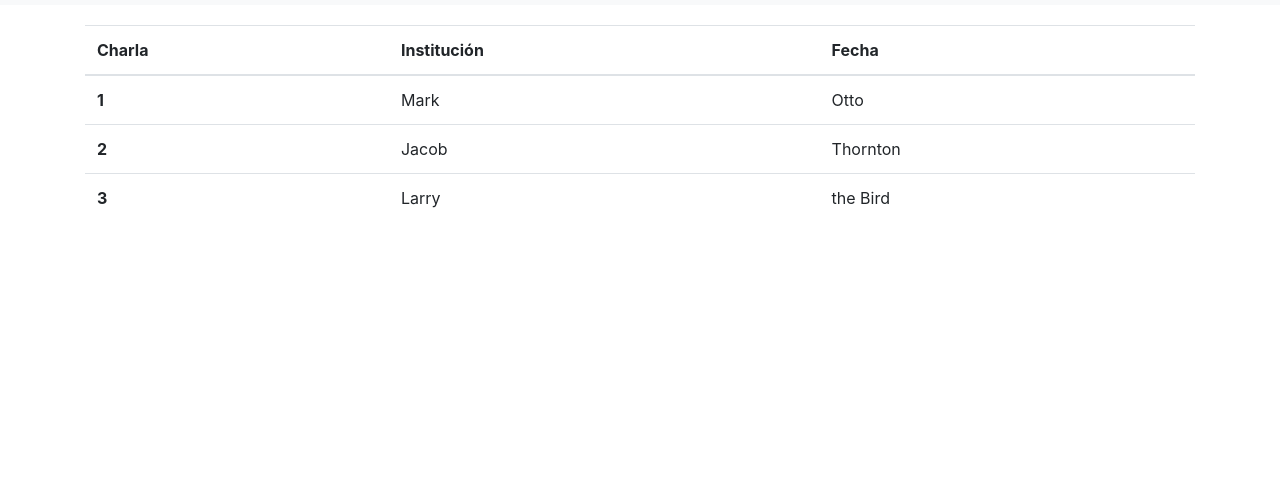
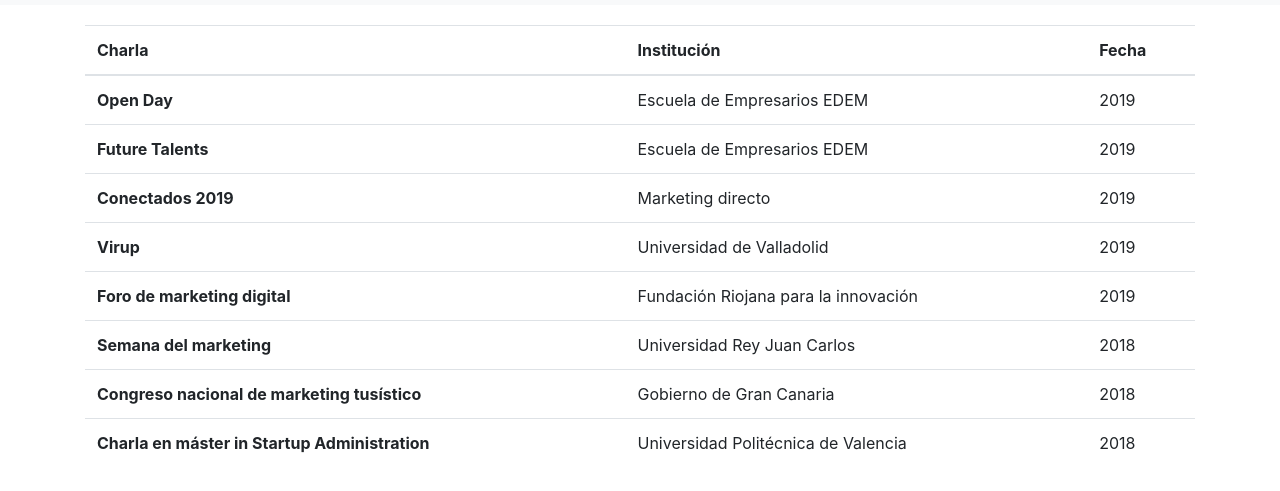
Before and after one commit to jacinfleta/itziar, a plain HTML site: page professional.html in a window 1280 px wide. Shown: the part 51-542 px from the top of the page. Drawn offline with nearby package versions, Linux system fonts and the light colour scheme.

Commit message:
cambios en todo

```diff
--- a/professional.html
+++ b/professional.html
@@ -44,19 +44,44 @@
             </thead>
             <tbody>
               <tr>
-                <th scope="row">1</th>
-                <td>Mark</td>
-                <td>Otto</td>
+                <th scope="row">Open Day</th>
+                <td>Escuela de Empresarios EDEM</td>
+                <td>2019</td>
               </tr>
               <tr>
-                <th scope="row">2</th>
-                <td>Jacob</td>
-                <td>Thornton</td>
+                <th scope="row">Future Talents</th>
+                <td>Escuela de Empresarios EDEM</td>
+                <td>2019</td>
               </tr>
               <tr>
-                <th scope="row">3</th>
-                <td>Larry</td>
-                <td>the Bird</td>
+                <th scope="row">Conectados 2019</th>
+                <td>Marketing directo</td>
+                <td>2019</td>
+              </tr>
+              <tr>
+                <th scope="row">Virup</th>
+                <td>Universidad de Valladolid</td>
+                <td>2019</td>
+              </tr>
+              <tr>
+                <th scope="row">Foro de marketing digital</th>
+                <td>Fundación Riojana para la innovación</td>
+                <td>2019</td>
+              </tr>
+              <tr>
+                <th scope="row">Semana del marketing</th>
+                <td>Universidad Rey Juan Carlos</td>
+                <td>2018</td>
+              </tr>
+              <tr>
+                <th scope="row">Congreso nacional de marketing tusístico</th>
+                <td>Gobierno de Gran Canaria</td>
+                <td>2018</td>
+              </tr>
+              <tr>
+                <th scope="row">Charla en máster in Startup Administration</th>
+                <td>Universidad Politécnica de Valencia</td>
+                <td>2018</td>
               </tr>
             </tbody>
           </table>
```
Also changed, not shown: hobbies.html (+18 -23 lines), img/clase.png (added), img/crossfit.png (added), img/marketing.png (added), 1 other file.
